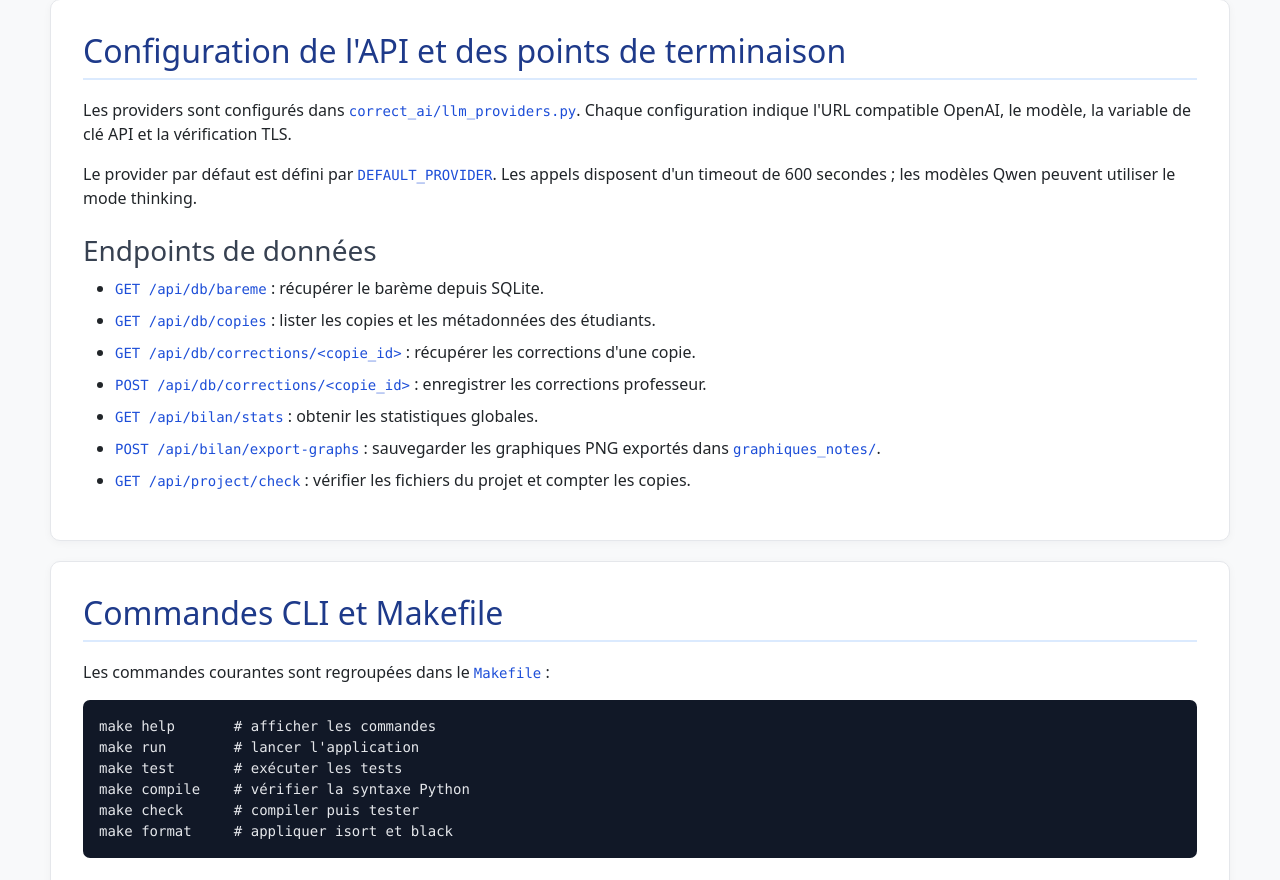
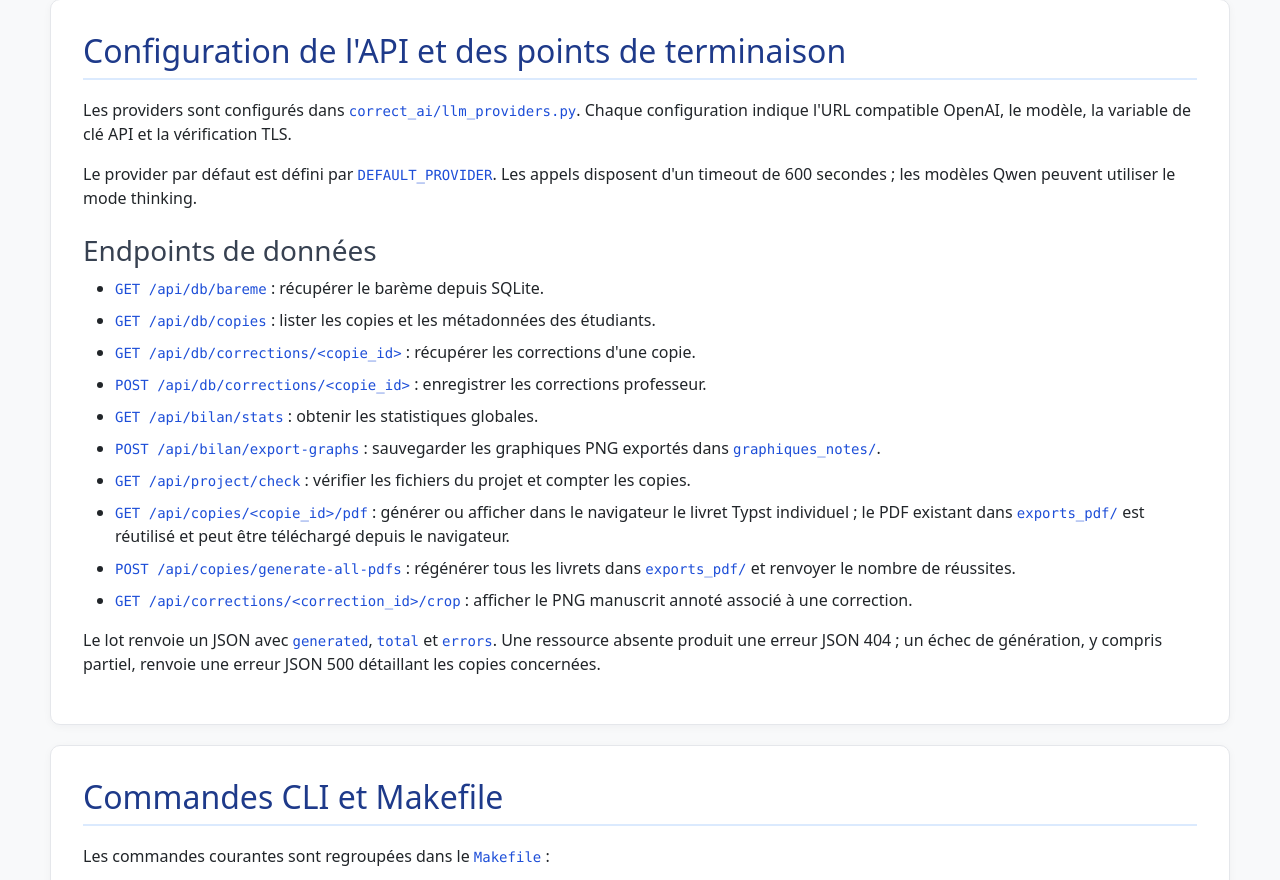
Before and after one commit to Naereen/Korektor-clone, a Flask app: page /documentation in a window 1280 px wide. Shown: the part 4907-5787 px from the top of the page. Run offline with Flask 3, Linux system fonts and the light colour scheme; some libraries are stand-ins or nearby versions.

Commit message:
feat: Ajouter des routes API pour la génération et l'affichage des PDF des copies, ainsi que des tests pour la vérification de ces fonctionnalités

```diff
--- a/correct_ai/app.py
+++ b/correct_ai/app.py
@@ -33,6 +33,7 @@ from collections import defaultdict
 from contextlib import closing
 from datetime import datetime
 from decimal import Decimal, InvalidOperation
+from pathlib import Path
 
 import pymupdf
 from flask import Flask, jsonify, redirect, render_template, request, send_file, url_for
@@ -55,6 +56,7 @@ from database import get_corrige as db_get_corrige
 from database import get_db
 from database import get_sujet as db_get_sujet
 from llm_providers import get_provider
+from correct_ai.pdf_builder import generate_student_pdf
 
 # This module is deliberately an orchestration layer rather than a domain layer.
 # Routes translate browser requests into calls to the PDF, OCR, correction, and
@@ -1432,6 +1434,104 @@ def get_pdf(copie_id):
     return "Not found", 404
 
 
+@app.route("/api/copies/<int:copie_id>/pdf")
+def api_student_pdf(copie_id):
+    """Generate or serve a student's Typst report inline."""
+    db_path = Path(config.get_path("korektor.db")).resolve()
+    if not db_path.is_file():
+        return jsonify({"error": "Base de données introuvable pour ce projet"}), 404
+
+    try:
+        with closing(get_db(config.project_dir)) as db:
+            copy = db.execute("SELECT 1 FROM copies WHERE id = ?", (copie_id,)).fetchone()
+        if copy is None:
+            return jsonify({"error": f"Copie {copie_id} introuvable"}), 404
+
+        pdf_path = Path(config.get_path("exports_pdf", f"Copie_{copie_id:02d}.pdf")).resolve()
+        if not pdf_path.is_file():
+            pdf_path.parent.mkdir(parents=True, exist_ok=True)
+            generate_student_pdf(copie_id, str(db_path), str(pdf_path))
+        return send_file(pdf_path, mimetype="application/pdf", as_attachment=False)
+    except (OSError, RuntimeError, sqlite3.Error) as error:
+        app.logger.exception("Impossible de générer le PDF de la copie %s", copie_id)
+        return jsonify({"error": f"Génération du PDF impossible : {error}"}), 500
+
+
+@app.route("/api/copies/generate-all-pdfs", methods=["POST"])
+def api_generate_all_student_pdfs():
+    """Regenerate the current promotion's Typst reports in exports_pdf."""
+    db_path = Path(config.get_path("korektor.db")).resolve()
+    if not db_path.is_file():
+        return jsonify({"error": "Base de données introuvable pour ce projet"}), 404
+
+    try:
+        with closing(get_db(config.project_dir)) as db:
+            copy_ids = [row[0] for row in db.execute("SELECT id FROM copies ORDER BY id")]
+    except (OSError, sqlite3.Error) as error:
+        app.logger.exception("Impossible de lister les copies du projet")
+        return jsonify({"error": f"Lecture des copies impossible : {error}"}), 500
+
+    output_dir = Path(config.get_path("exports_pdf")).resolve()
+    try:
+        if copy_ids:
+            output_dir.mkdir(parents=True, exist_ok=True)
+    except OSError as error:
+        app.logger.exception("Impossible de créer le dossier des PDF")
+        return jsonify({"error": f"Création du dossier des PDF impossible : {error}"}), 500
+
+    generated = 0
+    errors = []
+    for copy_id in copy_ids:
+        try:
+            generate_student_pdf(
+                copy_id, str(db_path), str(output_dir / f"Copie_{copy_id:02d}.pdf")
+            )
+            generated += 1
+        except (OSError, RuntimeError, sqlite3.Error) as error:
+            app.logger.exception("Échec du PDF de la copie %s", copy_id)
+            errors.append({"copie_id": copy_id, "error": str(error)})
+
+    result = {
+        "success": not errors,
+        "generated": generated,
+        "total": len(copy_ids),
+        "errors": errors,
+        "message": f"{generated} PDF générés, {len(errors)} échec(s)",
+    }
+    return jsonify(result), 500 if errors else 200
+
+
+@app.route("/api/corrections/<int:correction_id>/crop")
+def api_correction_crop(correction_id):
+    """Serve an annotated PNG only when it belongs to the active project."""
+    db_path = Path(config.get_path("korektor.db")).resolve()
+    if not db_path.is_file():
+        return jsonify({"error": "Base de données introuvable pour ce projet"}), 404
+
+    try:
+        with closing(get_db(config.project_dir)) as db:
+            row = db.execute(
+                "SELECT crop_image_path FROM corrections WHERE id = ?", (correction_id,)
+            ).fetchone()
+        if row is None:
+            return jsonify({"error": f"Correction {correction_id} introuvable"}), 404
+        if not isinstance(row["crop_image_path"], str) or not row["crop_image_path"].strip():
+            return jsonify({"error": "Aucun extrait annoté pour cette correction"}), 404
+
+        project_dir = Path(config.project_dir).resolve()
+        crop = (project_dir / row["crop_image_path"]).resolve()
+        if (
+            not crop.is_relative_to(project_dir)
+            or crop.suffix.lower() != ".png"
+            or not crop.is_file()
+        ):
+            return jsonify({"error": "Extrait PNG introuvable pour cette correction"}), 404
+        return send_file(crop, mimetype="image/png", as_attachment=False)
+    except (OSError, sqlite3.Error) as error:
+        app.logger.exception("Impossible de servir l'extrait de la correction %s", correction_id)
+        return jsonify({"error": f"Lecture de l'extrait impossible : {error}"}), 500
+
+
 # Use subfolders for data to keep clean
 def get_copy_dir(copie_id):
     """Return and create the file directory for one copy."""
--- a/correct_ai/templates/documentation.html
+++ b/correct_ai/templates/documentation.html
@@ -222,7 +222,11 @@ generate_student_pdf(
             <li><code>GET /api/bilan/stats</code> : obtenir les statistiques globales.</li>
             <li><code>POST /api/bilan/export-graphs</code> : sauvegarder les graphiques PNG exportés dans <code>graphiques_notes/</code>.</li>
             <li><code>GET /api/project/check</code> : vérifier les fichiers du projet et compter les copies.</li>
+            <li><code>GET /api/copies/&lt;copie_id&gt;/pdf</code> : générer ou afficher dans le navigateur le livret Typst individuel ; le PDF existant dans <code>exports_pdf/</code> est réutilisé et peut être téléchargé depuis le navigateur.</li>
+            <li><code>POST /api/copies/generate-all-pdfs</code> : régénérer tous les livrets dans <code>exports_pdf/</code> et renvoyer le nombre de réussites.</li>
+            <li><code>GET /api/corrections/&lt;correction_id&gt;/crop</code> : afficher le PNG manuscrit annoté associé à une correction.</li>
         </ul>
+        <p>Le lot renvoie un JSON avec <code>generated</code>, <code>total</code> et <code>errors</code>. Une ressource absente produit une erreur JSON 404 ; un échec de génération, y compris partiel, renvoie une erreur JSON 500 détaillant les copies concernées.</p>
     </section>
 
     <section id="cli" class="documentation-section">
```
Also changed, not shown: tests/test_app_api.py (+173 -0 lines), README.md.
